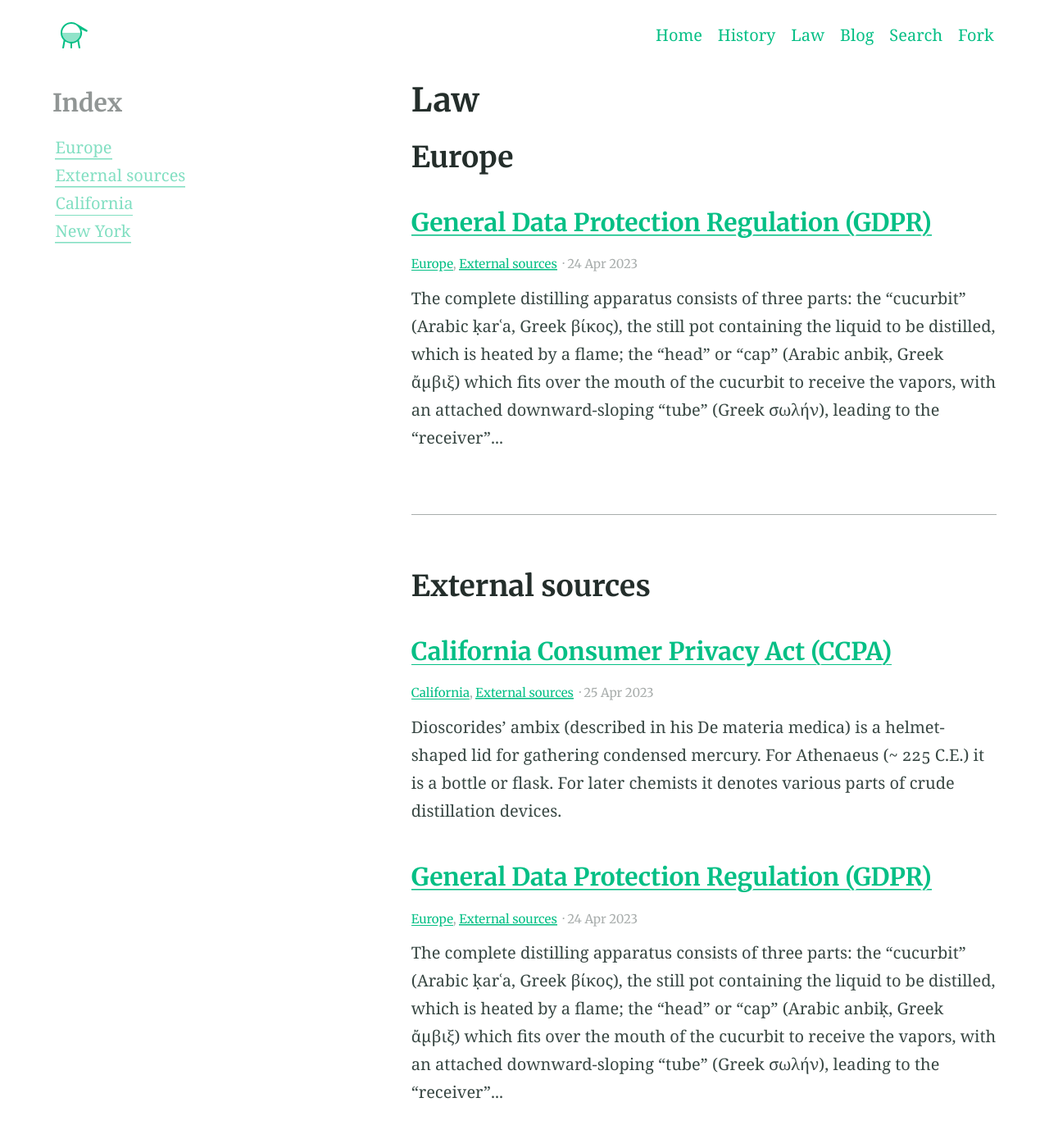
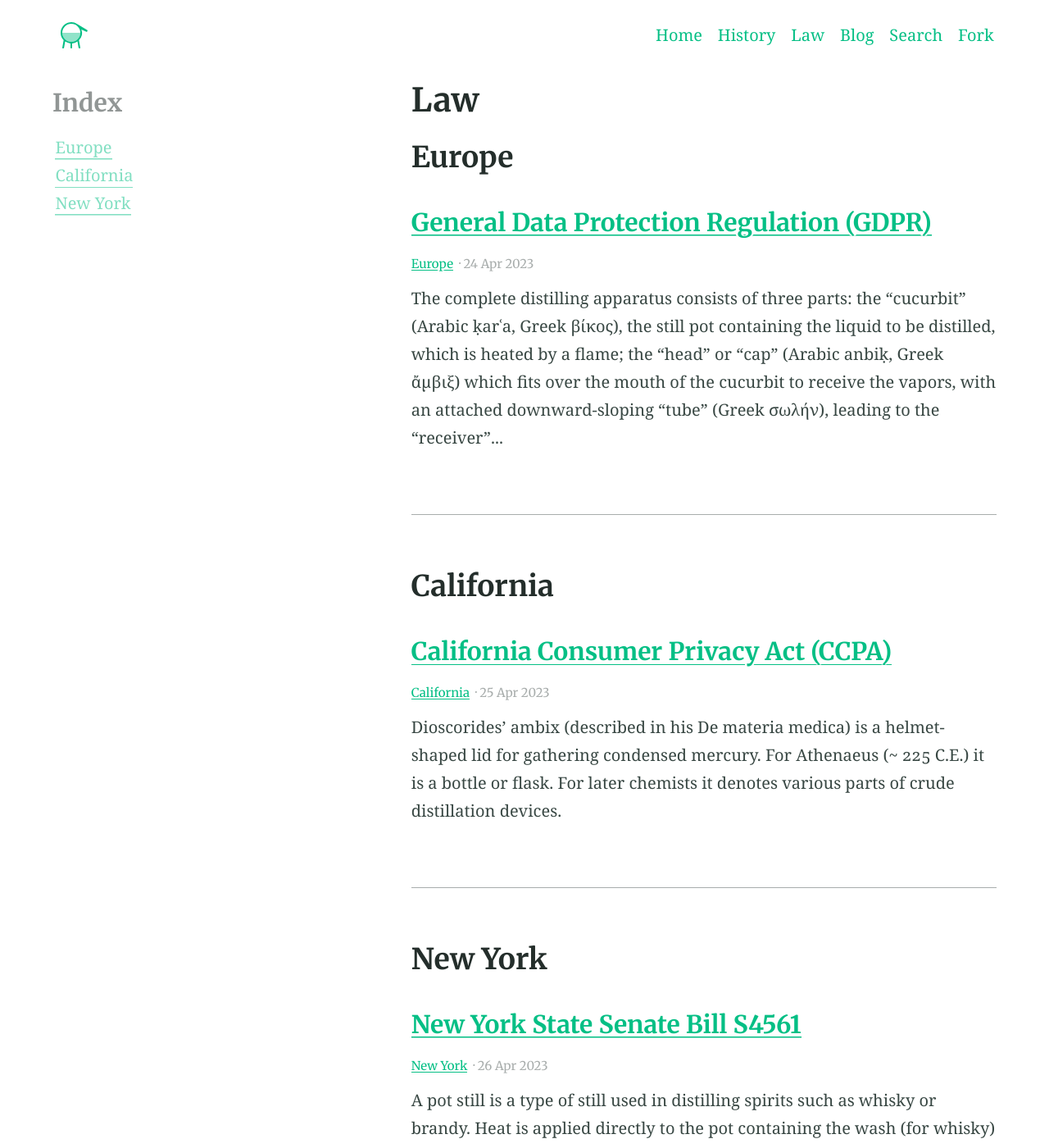
Before and after one commit to binipringle/right-to-be-forgotten-draft, a Jekyll site: the page built from law.md, in a window 1280 px wide and 1400 px high. Shown: the whole window at 82% size. Built offline with Jekyll 4.4.1, drawn with Linux system fonts in a browser that asks for light colours.

Commit message:
removed category external sources

```diff
--- a/_posts/2023-04-24-example-post-one.md
+++ b/_posts/2023-04-24-example-post-one.md
@@ -2,7 +2,6 @@
 title: General Data Protection Regulation (GDPR)
 categories:
 - Europe
-- External sources
 feature_image: "https://picsum.photos/2560/600?image=872"
 ---
 
--- a/_posts/2023-04-25-example-post-two.md
+++ b/_posts/2023-04-25-example-post-two.md
@@ -2,7 +2,6 @@
 title: California Consumer Privacy Act (CCPA)
 categories:
 - California
-- External sources
 feature_text: |
   The History of the Alembic tool
 ---
```
